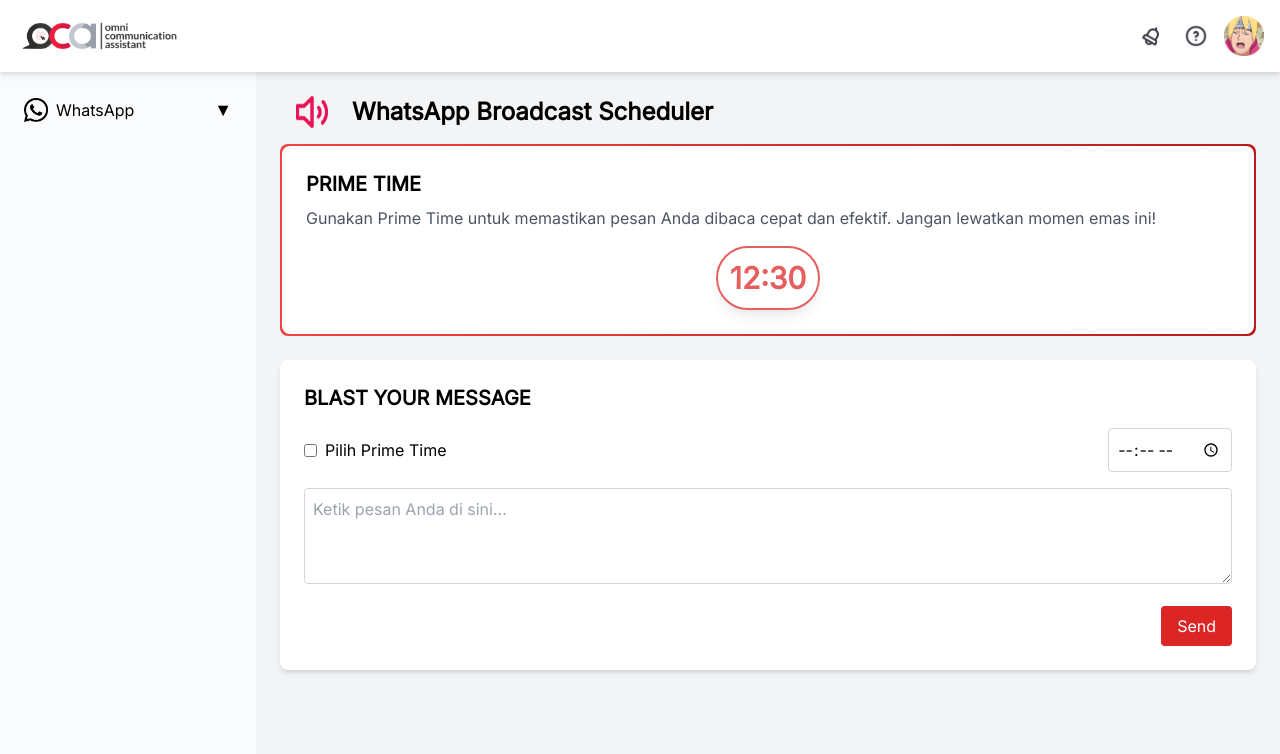
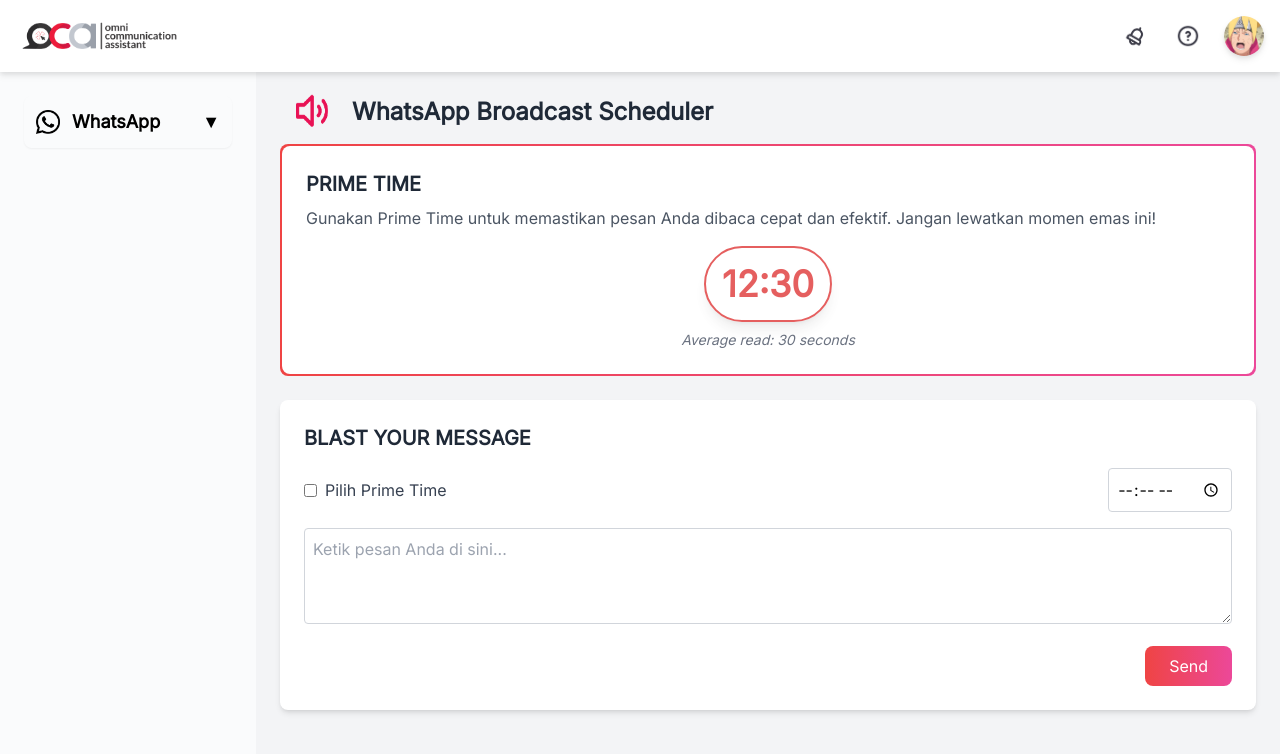
Before and after one commit to Rofiansyah/frontend-oca-insght-blast, a React (Vite) app: page / in a window 1280 px wide. Shown: the top 754 px of the page. Built offline with nearby package versions, Linux system fonts and the light colour scheme.

Commit message:
Team 37 - Frontend OCA Blast Insight V1.2

```diff
--- a/src/components/Content.jsx
+++ b/src/components/Content.jsx
@@ -1,33 +1,28 @@
 import React, { useState } from 'react';
 
 const Content = () => {
-  // State untuk mengontrol apakah checkbox dipilih atau tidak
   const [isPrimeTimeChecked, setIsPrimeTimeChecked] = useState(false);
-  const [time, setTime] = useState(''); // State untuk menyimpan waktu
-  const [message, setMessage] = useState(''); // State untuk menyimpan pesan
+  const [time, setTime] = useState('');
+  const [message, setMessage] = useState('');
 
-  // Fungsi untuk mengubah state checkbox
   const handleCheckboxChange = (event) => {
     const isChecked = event.target.checked;
     setIsPrimeTimeChecked(isChecked);
     if (isChecked) {
-      setTime('12:30'); // Atur waktu "Prime Time" ketika checkbox aktif
+      setTime('12:30');
     } else {
-      setTime(''); // Kosongkan waktu ketika checkbox tidak aktif
+      setTime('');
     }
   };
 
-  // Fungsi untuk mengubah waktu secara manual
   const handleTimeChange = (event) => {
     setTime(event.target.value);
   };
 
-  // Fungsi untuk menangani perubahan pesan
   const handleMessageChange = (event) => {
     setMessage(event.target.value);
   };
 
-  // Fungsi untuk menangani klik tombol send
   const handleSendClick = () => {
     if (!message || !time) {
       alert('Silakan isi kolom pesan dan waktu terlebih dahulu!');
@@ -40,36 +35,35 @@ const Content = () => {
     <main className="flex-1 bg-gray-100 p-6 font-sans">
       {/* Header dengan Logo dan Teks */}
       <div className="flex items-center mb-4">
-        {/* Logo di samping kiri dengan jarak ke kiri */}
-        <img src="public/assets/speaker.png" alt="Speaker Logo" className="h-8 w-8 mr-6 ml-4" />
-        <h2 className="text-2xl font-semibold">WhatsApp Broadcast Scheduler</h2>
+        <img src="/assets/speaker.png" alt="Speaker Logo" className="h-8 w-8 mr-6 ml-4 animate-bounce" />
+        <h2 className="text-2xl font-semibold text-gray-800">WhatsApp Broadcast Scheduler</h2>
       </div>
 
       {/* Banner Card dengan Gradient Border Merah dan Hover Effect */}
-      <div className="relative p-[2px] bg-gradient-to-r from-red-500 to-red-700 rounded-lg hover:shadow-xl transition-shadow duration-300 ease-in-out cursor-pointer mb-6">
-        {/* Inner card with white background */}
+      <div className="relative p-[2px] bg-gradient-to-r from-red-500 to-pink-500 rounded-lg hover:shadow-2xl transition-shadow duration-300 ease-in-out cursor-pointer mb-6">
         <div className="bg-white rounded-lg p-6">
-          <h3 className="text-xl font-bold mb-2">PRIME TIME</h3>
+          <h3 className="text-xl font-bold text-gray-800 mb-2">PRIME TIME</h3>
           <p className="text-gray-600 mb-4">
             Gunakan Prime Time untuk memastikan pesan Anda dibaca cepat dan efektif. Jangan lewatkan momen emas ini!
           </p>
 
-          {/* Jam Dummy dengan Frame Rounded, Highlight Merah, Ukuran Teks Besar, dan Efek "Deep" */}
-          <div className="flex justify-center mt-4">
-            <div className="text-3xl font-bold text-red-600 border-2 border-red-600 rounded-full p-3 animate-pulse shadow-lg">
+          {/* Jam Dummy dengan Efek "Deep" */}
+          <div className="flex flex-col items-center mt-4">
+            <div className="text-4xl font-bold text-red-600 border-2 border-red-600 rounded-full p-4 animate-pulse shadow-lg transform hover:scale-110 transition duration-300">
               12:30
             </div>
+            <p className="mt-2 text-gray-500 text-sm italic">Average read: 30 seconds</p>
           </div>
         </div>
       </div>
 
       {/* Card Baru Tanpa Gradient Border */}
-      <div className="bg-white rounded-lg shadow-md p-6">
-        <h3 className="text-xl font-bold mb-4">BLAST YOUR MESSAGE</h3>
+      <div className="bg-white rounded-lg shadow-md p-6 hover:shadow-lg transition-shadow duration-300 ease-in-out">
+        <h3 className="text-xl font-bold text-gray-800 mb-4">BLAST YOUR MESSAGE</h3>
 
         {/* Baris 1: Checkbox Prime Time dan Input Jam */}
         <div className="flex items-center justify-between mb-4">
-          <label className="flex items-center">
+          <label className="flex items-center text-gray-700">
             <input
               type="checkbox"
               className="mr-2"
@@ -80,18 +74,18 @@ const Content = () => {
           </label>
           <input
             type="time"
-            className="border border-gray-300 rounded p-2"
+            className="border border-gray-300 rounded p-2 focus:outline-none focus:ring-2 focus:ring-red-500"
             placeholder="Isi Jam Manual"
             value={time}
             onChange={handleTimeChange}
-            disabled={isPrimeTimeChecked} // Nonaktifkan input waktu jika checkbox aktif
+            disabled={isPrimeTimeChecked}
           />
         </div>
 
-        {/* Baris 2: Kolom Massage */}
+        {/* Baris 2: Kolom Pesan */}
         <div className="mb-4">
           <textarea
-            className="w-full h-24 border border-gray-300 rounded p-2"
+            className="w-full h-24 border border-gray-300 rounded p-2 focus:outline-none focus:ring-2 focus:ring-red-500"
             placeholder="Ketik pesan Anda di sini..."
             value={message}
             onChange={handleMessageChange}
@@ -101,7 +95,7 @@ const Content = () => {
         {/* Baris 3: Tombol Send */}
         <div className="flex justify-end">
           <button
-            className="bg-red-600 text-white px-4 py-2 rounded hover:bg-red-700 transition duration-200"
+            className="bg-gradient-to-r from-red-500 to-pink-500 text-white px-6 py-2 rounded-lg hover:shadow-lg transform hover:scale-105 transition duration-300"
             onClick={handleSendClick}
           >
             Send
--- a/src/components/Header.jsx
+++ b/src/components/Header.jsx
@@ -2,21 +2,33 @@ import React from 'react';
 
 const Header = () => {
   return (
-    <header className="bg-white text-black p-4 flex items-center justify-between drop-shadow-md">
+    <header className="bg-white text-black p-4 flex items-center justify-between drop-shadow-md font-sans">
       {/* Logo di pojok kiri */}
       <div className="flex items-center">
         <img
-          src="public/assets/OCAlogo.png"
+          src="/assets/OCAlogo.png"
           alt="Logo 1"
-          className="h-10 w-50 mr-2"
+          className="h-10 w-auto mr-4 transition-transform duration-300 ease-in-out transform hover:scale-105"
         />
       </div>
 
-      {/* Logo di pojok kanan */}
-      <div className="flex items-center space-x-4">
-        <img src="public/assets/u_bell.png" alt="Logo 2" className="h-8 w-8" />
-        <img src="public/assets/u_question-circle.png" alt="Logo 3" className="h-6 w-6" />
-        <img src="public/assets/photo.png" alt="Logo 4" className="h-10 w-10" />
+      {/* Ikon di pojok kanan */}
+      <div className="flex items-center space-x-6">
+        <img
+          src="/assets/u_bell.png"
+          alt="Bell Icon"
+          className="h-8 w-8 transition-transform duration-300 ease-in-out transform hover:scale-110 cursor-pointer"
+        />
+        <img
+          src="/assets/u_question-circle.png"
+          alt="Help Icon"
+          className="h-6 w-6 transition-transform duration-300 ease-in-out transform hover:scale-110 cursor-pointer"
+        />
+        <img
+          src="/assets/photo.png"
+          alt="User Avatar"
+          className="h-10 w-10 rounded-full transition-transform duration-300 ease-in-out transform hover:scale-110 cursor-pointer drop-shadow-md"
+        />
       </div>
     </header>
   );
--- a/src/components/Sidebar.jsx
+++ b/src/components/Sidebar.jsx
@@ -1,40 +1,40 @@
 import React, { useState } from 'react';
 
 const Sidebar = () => {
-  // State untuk mengontrol tampilan sub-navbar
   const [isSubNavOpen, setIsSubNavOpen] = useState(false);
 
-  // Fungsi untuk toggle sub-navbar
   const toggleSubNav = () => {
     setIsSubNavOpen(!isSubNavOpen);
   };
 
   return (
-    <aside className="w-64 bg-[#FAFBFC] text-black h-screen p-4 font-sans">
+    <aside className="w-64 bg-[#FAFBFC] text-black h-screen p-6 shadow-lg font-sans">
       <nav>
         <ul>
-          {/* Menu item utama dengan logo */}
-          <li className="mb-2">
+          <li className="mb-4">
             <button
               onClick={toggleSubNav}
-              className="hover:bg-gray-200 p-2 flex items-center justify-between w-full rounded"
+              className="hover:bg-gray-200 p-3 flex items-center justify-between w-full rounded-lg transition-all duration-300 ease-in-out transform hover:scale-105 shadow-sm"
             >
               <div className="flex items-center">
-                <img src="public/assets/Vector.png" alt="WhatsApp Logo" className="h-6 w-6 mr-2" />
-                WhatsApp
+                <img src="/assets/Vector.png" alt="WhatsApp Logo" className="h-6 w-6 mr-3" />
+                <span className="font-semibold text-lg">WhatsApp</span>
               </div>
-              {/* Icon panah */}
-              <span className="text-lg">
-                {isSubNavOpen ? '▲' : '▼'}
+              <span className={`text-lg transform transition-transform duration-300 ${isSubNavOpen ? 'rotate-180' : 'rotate-0'}`}>
+                ▼
               </span>
             </button>
           </li>
 
-          {/* Sub-navbar yang dapat di-expand/collapse */}
           {isSubNavOpen && (
-            <ul className="ml-8 mb-2">
-              <li className="mb-2">
-                <a href="#" className="hover:bg-gray-200 p-2 block rounded">Broadcast Scheduler</a>
+            <ul className="ml-4 space-y-2 transition-all duration-300 ease-in-out transform">
+              <li>
+                <a
+                  href="#"
+                  className="hover:bg-gray-200 p-2 block rounded-lg transition-all duration-300 ease-in-out transform hover:scale-105 shadow-sm"
+                >
+                  Broadcast Scheduler
+                </a>
               </li>
             </ul>
           )}
@@ -42,6 +42,6 @@ const Sidebar = () => {
       </nav>
     </aside>
   );
-}
+};
 
 export default Sidebar;
```
Also changed, not shown: src/components/SubContent/PrimeTime.jsx (deleted).
